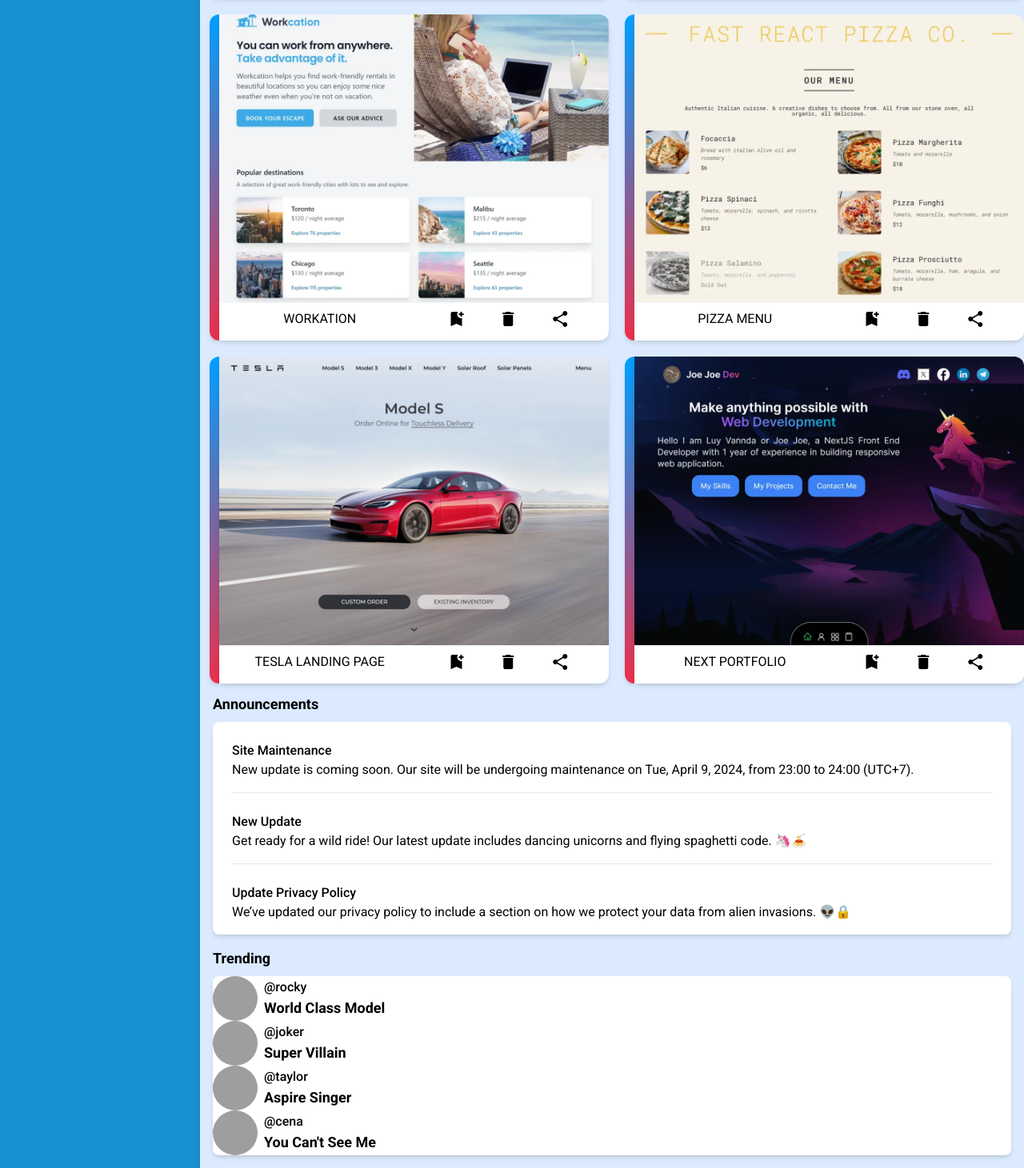
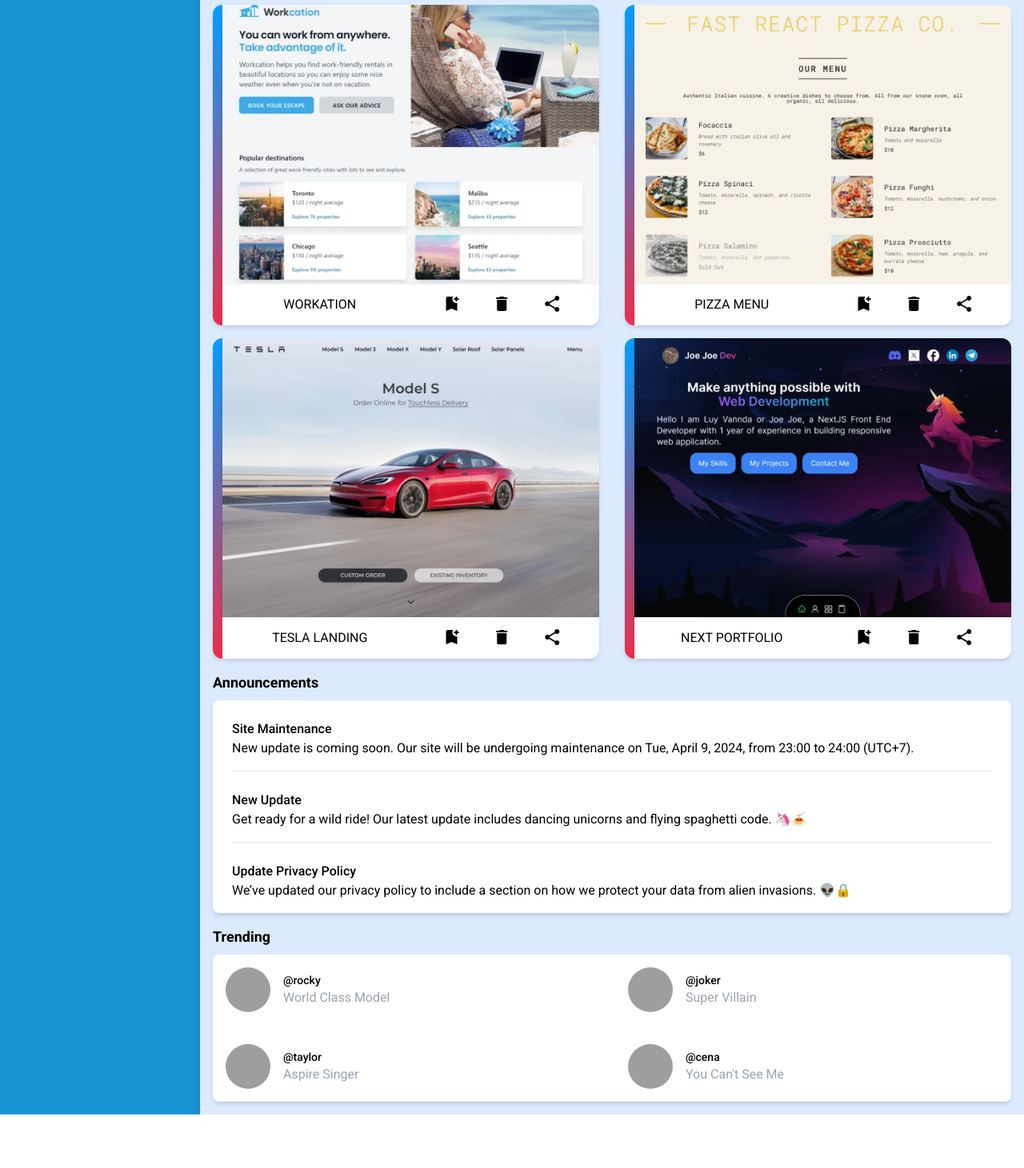
Before and after one commit to luyvannda/odin-admin-dashboard, a React (Vite) app: page / in a window 1280 px wide. Shown: the part 591-2052 px from the top of the page at 80% size. After the commit the page ends 1985 px from the top, so only its background shows below. Built offline with nearby package versions, Linux system fonts and the light colour scheme; grey boxes are pictures that could not be loaded.

Commit message:
complete styling dash board for tablet screen

```diff
--- a/src/components/Projects.tsx
+++ b/src/components/Projects.tsx
@@ -7,13 +7,13 @@
       <div className="project-container">
         {projectsData.map((project) => (
           <div
-            className="grid transform grid-cols-project-card grid-rows-project-card px-4 transition-transform duration-300 hover:scale-[103%] md:px-0 md:pl-3"
+            className="grid transform grid-cols-project-card grid-rows-project-card px-4  transition-transform duration-300 hover:scale-[103%]"
             key={project.id}
           >
             <a href={project.livePreview} target="_blank">
               <div className="h-full w-full rounded-l-3xl bg-gradient-to-b from-[#009fff] to-[#ec2f4b] shadow-md"></div>
             </a>
-            <div>
+            <div className="flex h-full flex-col justify-center">
               <a href={project.livePreview} target="_blank">
                 <img
                   src={project.imgCover}
@@ -21,13 +21,13 @@
                   className="rounded-tr-xl shadow-md"
                 />
               </a>
-              <div className="grid grid-cols-2 rounded-br-xl border-t-[1px] border-gray-100 bg-white px-2 py-2 shadow-md">
-                <h2 className="mx-auto hover:text-green-500">
+              <div className="grid grid-cols-2 items-center rounded-br-xl border-t-[1px] border-gray-100 bg-white px-2 py-2 shadow-md">
+                <h2 className="mx-auto  hover:text-green-500 lg:text-base">
                   <a href={project.sourceCode} target="_blank">
                     {project.title}
                   </a>
                 </h2>
-                <div className="flex items-center justify-evenly">
+                <div className="mt-1 flex items-center justify-evenly">
                   <a href={project.sourceCode} target="_blank">
                     <span className="material-icons cursor-pointer hover:text-green-500">
                       bookmark_add
@@ -38,7 +38,6 @@
                       delete
                     </span>
                   </a>
-
                   <a href={project.sourceCode} target="_blank">
                     <span className="material-icons cursor-pointer hover:text-green-500">
                       share
--- a/src/components/Trending.tsx
+++ b/src/components/Trending.tsx
@@ -4,12 +4,12 @@
   return (
     <div>
       <h2 className="mb-2 ml-4 font-semibold sm:text-lg">Trending</h2>
-      <div className="mx-4 h-fit rounded-lg bg-white shadow-md">
+      <div className="mx-4 grid h-fit grid-cols-2 gap-2 rounded-lg bg-white shadow-md">
         {trendingData.map((item) => (
           <a
             href="https://github.com/luyvannda"
             target="_blank"
-            className="flex items-center justify-center gap-2 sm:justify-normal"
+            className="flex items-center gap-4 p-4 sm:justify-normal"
           >
             <img
               className="h-12 w-12 rounded-full object-cover object-center lg:h-14 lg:w-14"
@@ -17,10 +17,8 @@
               alt="Trending Profile Image"
             />
             <div>
-              <p className="text-xs font-medium sm:text-base">
-                {item.userName}
-              </p>
-              <h3 className="text-sm font-semibold sm:text-lg">
+              <p className="text-xs font-medium sm:text-sm">{item.userName}</p>
+              <h3 className="text-xs text-gray-400 sm:text-base">
                 {item.description}
               </h3>
             </div>
--- a/src/constants/projectsData.ts
+++ b/src/constants/projectsData.ts
@@ -42,7 +42,7 @@
   {
     id: 5,
     imgCover: "tesla-landing-page.webp",
-    title: "TESLA LANDING PAGE",
+    title: "TESLA LANDING",
     livePreview: "https://luyvannda.github.io/tesla-landing-page/",
     sourceCode: "https://github.com/luyvannda/tesla-landing-page",
   },
--- a/src/index.css
+++ b/src/index.css
@@ -35,7 +35,7 @@
 
   /* this is for Projects card layout for Main.tsx */
   .project-container {
-    @apply grid gap-2 md:grid-cols-2;
+    @apply grid gap-2 md:grid-cols-2 md:gap-0;
   }
 
   /* this container is for Announcements and Trending */
--- a/tailwind.config.js
+++ b/tailwind.config.js
@@ -14,7 +14,7 @@
       gridTemplateRows: {
         "app": "auto 4fr",
         "header": "auto 1fr",
-        "project-card": "1fr, 12px",
+        "project-card": "1fr, 16px",
       },
     },
   },
```
Also changed, not shown: 1 other file (tests, documents, lock files or other folders).
